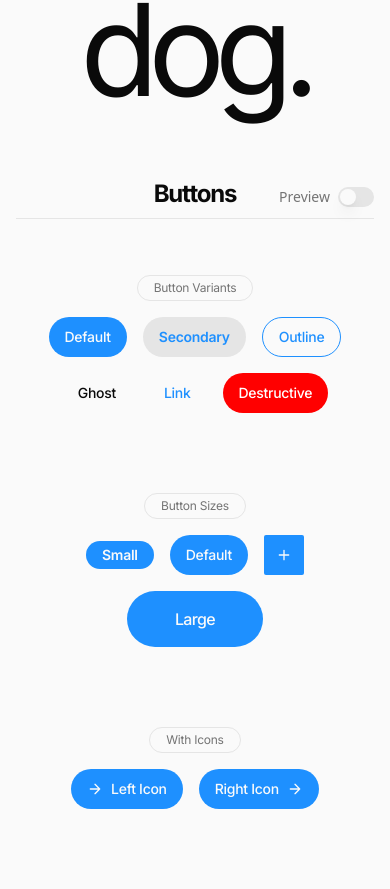
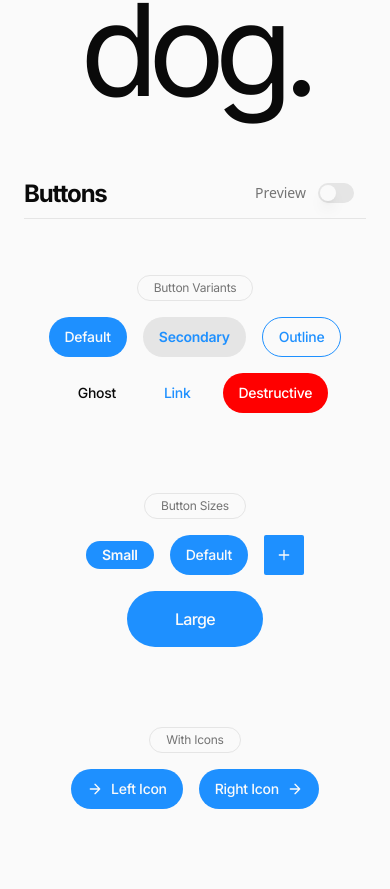
Before and after one commit to peacenode/styledoc, a Next.js app: page / in a window 390 px wide. Shown: the part 5012-5901 px from the top of the page. Built offline with nearby package versions, Linux system fonts and the light colour scheme.

Commit message:
update component preview mobile

```diff
--- a/src/components/display/component-preview.tsx
+++ b/src/components/display/component-preview.tsx
@@ -51,10 +51,10 @@ export function ComponentPreview({
   };
 
   return (
-    <section>
+    <section className="px-2 sm:px-4">
       <div className="relative mb-8">
-        <h2 className="text-2xl font-bold text-foreground mb-8 text-center">{title}</h2>
-        <div className="absolute right-0 bottom-3 flex items-start gap-2">
+        <h2 className="text-2xl font-bold text-foreground mb-8 text-left sm:text-center">{title}</h2>
+        <div className="absolute right-1 sm:right-2 bottom-3 flex items-start gap-3 px-2 py-1">
           <span className="text-sm text-muted-foreground">
             {showCode ? "Code" : "Preview"}
           </span>
```
